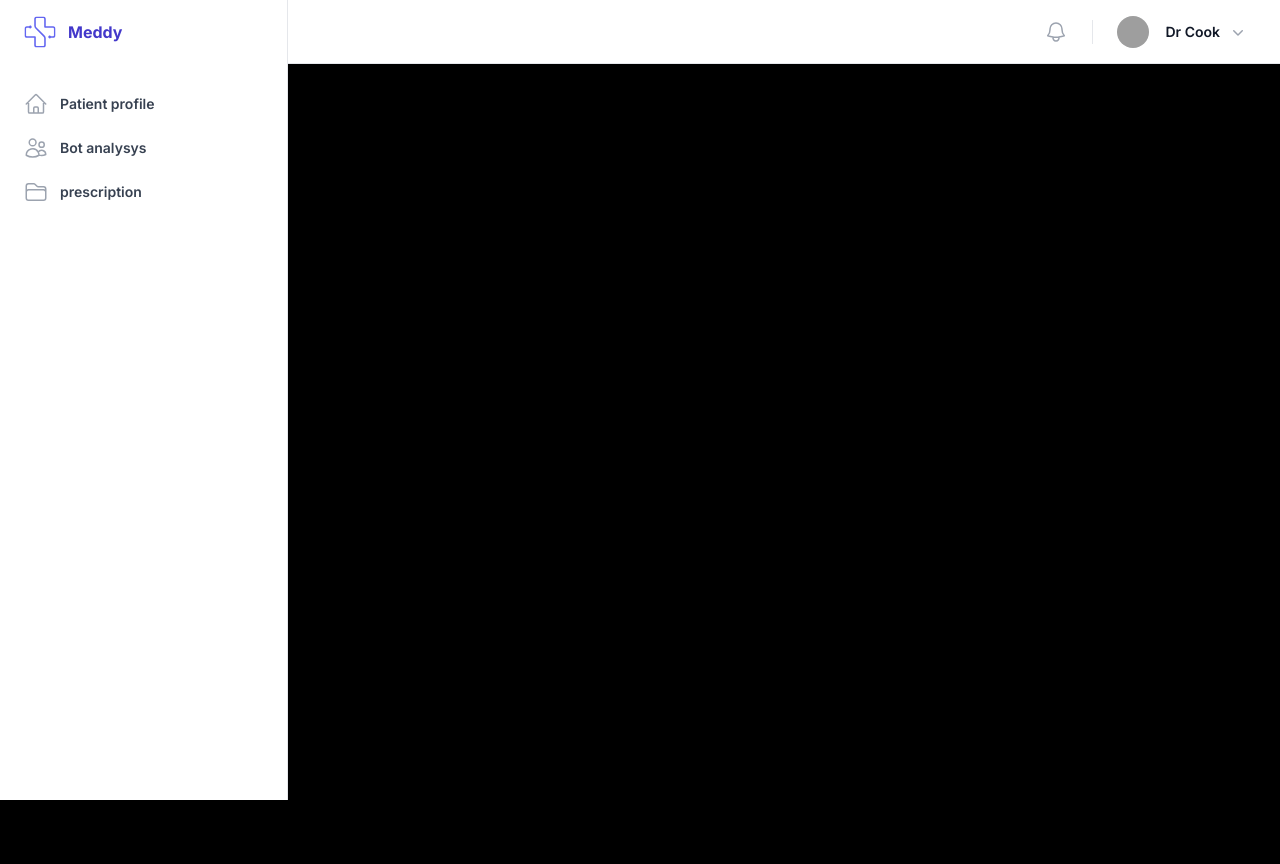
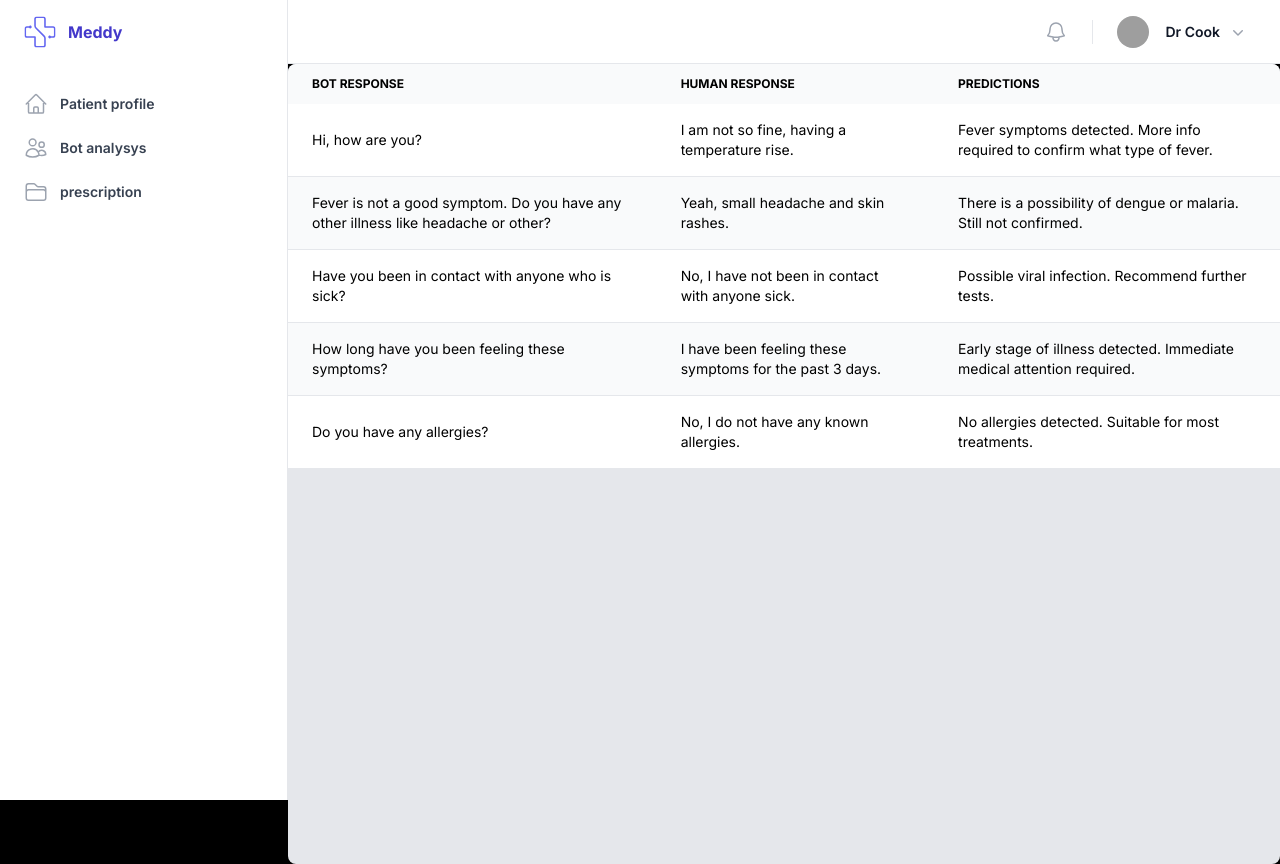
Before and after one commit to AazimAnish/Meddy, a Next.js app: page /bot-analysis in a window 1280 px wide. Before the commit the page ends 800 px from the top, so only its background shows below. Built offline with nearby package versions, Linux system fonts and the light colour scheme; grey boxes are pictures that could not be loaded.

Commit message:
feat: bot-analysis page done

```diff
--- a/app/bot-analysis/page.jsx
+++ b/app/bot-analysis/page.jsx
@@ -1,10 +1,41 @@
 import React from 'react'
 import Sidebar from '../../components/Sidebar'
+import Table from '../../components/Table.jsx'
 
 const page = () => {
+
+  const products = [
+    {
+      botResponse: 'Hi, how are you?',
+      humanResponse: 'I am not so fine, having a temperature rise.',
+      prediction: 'Fever symptoms detected. More info required to confirm what type of fever.'
+    },
+    {
+      botResponse: 'Fever is not a good symptom. Do you have any other illness like headache or other?',
+      humanResponse: 'Yeah, small headache and skin rashes.',
+      prediction: 'There is a possibility of dengue or malaria. Still not confirmed.'
+    },
+    {
+      botResponse: 'Have you been in contact with anyone who is sick?',
+      humanResponse: 'No, I have not been in contact with anyone sick.',
+      prediction: 'Possible viral infection. Recommend further tests.'
+    },
+    {
+      botResponse: 'How long have you been feeling these symptoms?',
+      humanResponse: 'I have been feeling these symptoms for the past 3 days.',
+      prediction: 'Early stage of illness detected. Immediate medical attention required.'
+    },
+    {
+      botResponse: 'Do you have any allergies?',
+      humanResponse: 'No, I do not have any known allergies.',
+      prediction: 'No allergies detected. Suitable for most treatments.'
+    },
+  ]
+
   return (
     <div>
-        <Sidebar/>
+      <Sidebar/>
+      <Table products={products} />
     </div>
   )
 }
--- /dev/null
+++ b/components/Table.jsx
@@ -0,0 +1,28 @@
+import React from 'react'
+
+const Table = ({ products }) => {
+  return (
+    <div className="relative ml-[18rem] overflow-x-auto shadow-md sm:rounded-lg bg-gray-200 h-screen">
+      <table className="w-full text-sm text-left rtl:text-right text-black dark:text-gray-800">
+        <thead className="text-xs text-black uppercase bg-gray-50 dark:bg-gray-200 dark:text-black ">
+          <tr>
+            <th scope="col" className="px-6 py-3">Bot Response</th>
+            <th scope="col" className="px-6 py-3">Human Response</th>
+            <th scope="col" className="px-6 py-3">Predictions</th>
+          </tr>
+        </thead>
+        <tbody>
+          {products.map((product, index) => (
+            <tr key={index} className="odd:bg-white odd:dark:bg-gray-300 even:bg-gray-50 even:dark:bg-gray-200 border-b dark:border-gray-700">
+              <td className="px-6 py-4">{product.botResponse}</td>
+              <td className="px-6 py-4">{product.humanResponse}</td>
+              <td className="px-6 py-4">{product.prediction}</td>
+            </tr>
+          ))}
+        </tbody>
+      </table>
+    </div>
+  )
+}
+
+export default Table
```
Also changed, not shown: requirements.txt.
